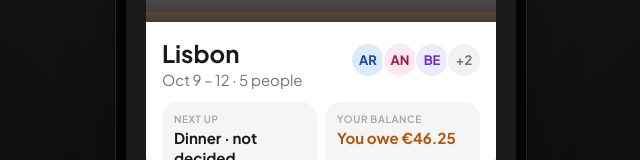
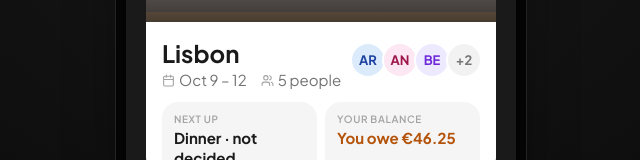
Before and after one commit to marielaluna24/tripup-prototype, a React (Vite) app: page / in a window 1280 px wide. Shown: the part 300-460 px from the top of the page, without its empty margins (319-959 px from the left). Built offline with nearby package versions, Linux system fonts and the light colour scheme.

Commit message:
Add calendar/people icons to the Lisbon hero card, drop the dot
"Oct 9 – 12 · 5 people" becomes two icon+text items (Calendar,
Users) with a 14px gap between them instead of a "·" separator.

```diff
--- a/src/screens/HomeScreen.module.css
+++ b/src/screens/HomeScreen.module.css
@@ -102,7 +102,16 @@
 .heroBody { padding: 16px; display: flex; flex-direction: column; gap: 12px; }
 .heroTitleRow { display: flex; align-items: flex-start; justify-content: space-between; gap: 8px; }
 .heroTitle { font: var(--text-title-l); color: #1A1A1A; }
-.heroSub { font: var(--text-body-s); color: var(--text-on-card-muted); margin-top: 2px; }
+.heroSub {
+  display: flex;
+  align-items: center;
+  gap: 14px;
+  font: var(--text-body-s);
+  color: var(--text-on-card-muted);
+  margin-top: 2px;
+}
+.heroSubItem { display: inline-flex; align-items: center; gap: 4px; }
+.heroSubItem svg { flex-shrink: 0; color: var(--text-on-card-subtle); }
 
 .heroStats { display: grid; grid-template-columns: 1fr 1fr; gap: 8px; }
 .stat { background: var(--card-muted); border-radius: 16px; padding: 10px 12px; }
--- a/src/screens/HomeScreen.tsx
+++ b/src/screens/HomeScreen.tsx
@@ -1,4 +1,4 @@
-import { Bell, Music, Mountain, Plus } from "lucide-react";
+import { Bell, Calendar, Music, Mountain, Plus, Users } from "lucide-react";
 import { useState } from "react";
 import { AnimatePresence } from "motion/react";
 import { useNavigate } from "react-router-dom";
@@ -85,7 +85,16 @@ export function HomeScreen() {
               <div className={styles.heroTitleRow}>
                 <div>
                   <div className={styles.heroTitle}>Lisbon</div>
-                  <div className={styles.heroSub}>Oct 9 – 12 · {peopleCount} people</div>
+                  <div className={styles.heroSub}>
+                    <span className={styles.heroSubItem}>
+                      <Calendar size={13} aria-hidden="true" />
+                      Oct 9 – 12
+                    </span>
+                    <span className={styles.heroSubItem}>
+                      <Users size={13} aria-hidden="true" />
+                      {peopleCount} people
+                    </span>
+                  </div>
                 </div>
                 <AvatarStack ids={peopleIds} max={3} borderOn="light" />
               </div>
```
